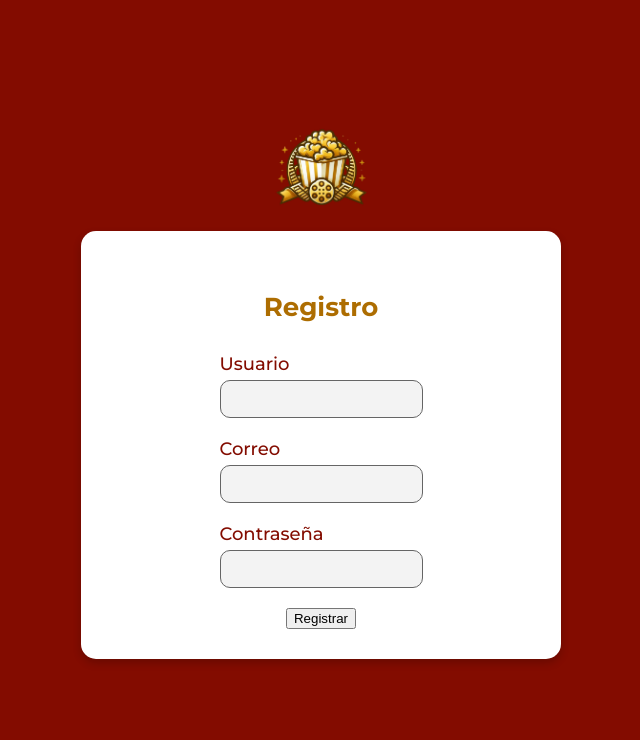
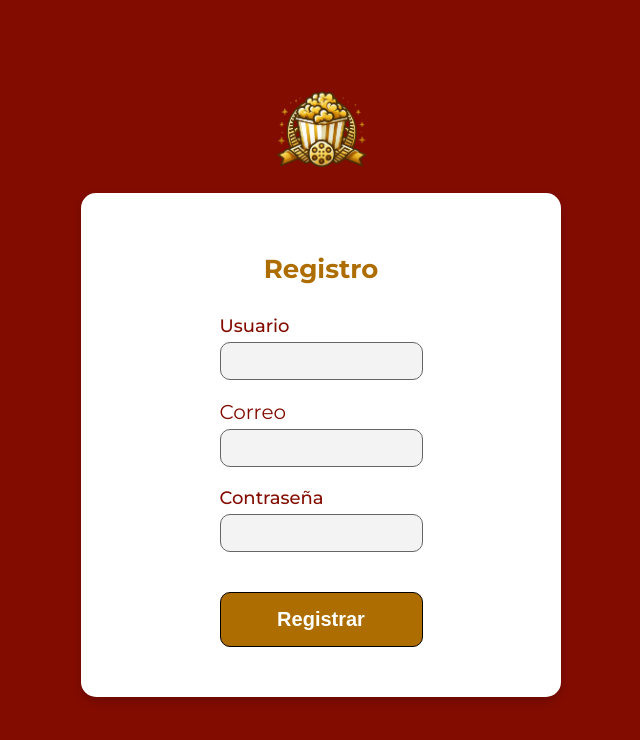
Before and after one commit to ElviaMedinaZ/proyectoCine, a PHP site: page /php_html/register.php in a window 1280 px wide. Shown: the top 740 px of the page, without its empty margins (319-959 px from the left). Run offline with PHP 8.4, Linux system fonts and the light colour scheme.

Commit message:
style de registro

```diff
--- a/CSS/style.css
+++ b/CSS/style.css
@@ -429,6 +429,41 @@ input::placeholder {
     }
 }
 
+/* ======================================= Hoja de estilo register =======================================*/
+.login-page .btn-register {
+    background-color: #f3f3f3;
+    width: 100%;
+    padding: 10px 20px;
+    margin-bottom: 20px;
+    border: 1px solid black;
+    border-radius: 10px;
+    font-size: 20px;
+    box-sizing: border-box;
+    font-weight: 700;
+}
+
+.login-page .btn-register {
+    background-color: #AD6D01;
+    padding: 15px 10px;
+    color: white;
+    cursor: pointer;
+    margin-top: 20px;
+    font-weight: 600;
+}
+
+.login-page .title-register {
+    color: #AD6D01;
+    font-weight: 700;
+    font-size: 30px;
+    text-align: center;
+    margin: 180px;
+}
+
+.login-page .email {
+    font-size: 20px;
+    color: #830c00;
+    font-weight: 400;
+}
 /* ======================================= Hoja de estilo recuperar contraseña ======================================*/
 .login-page img{
     width: 40%;
```
